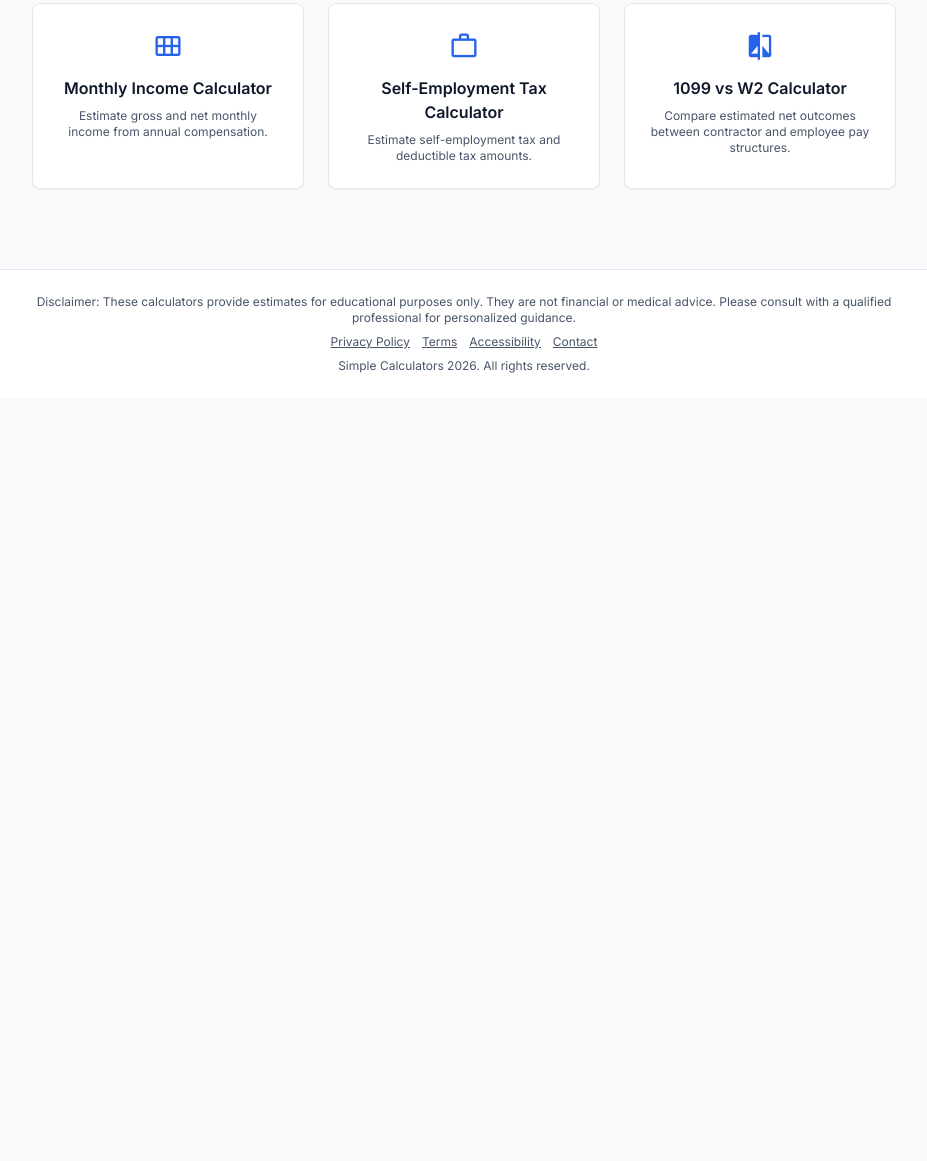
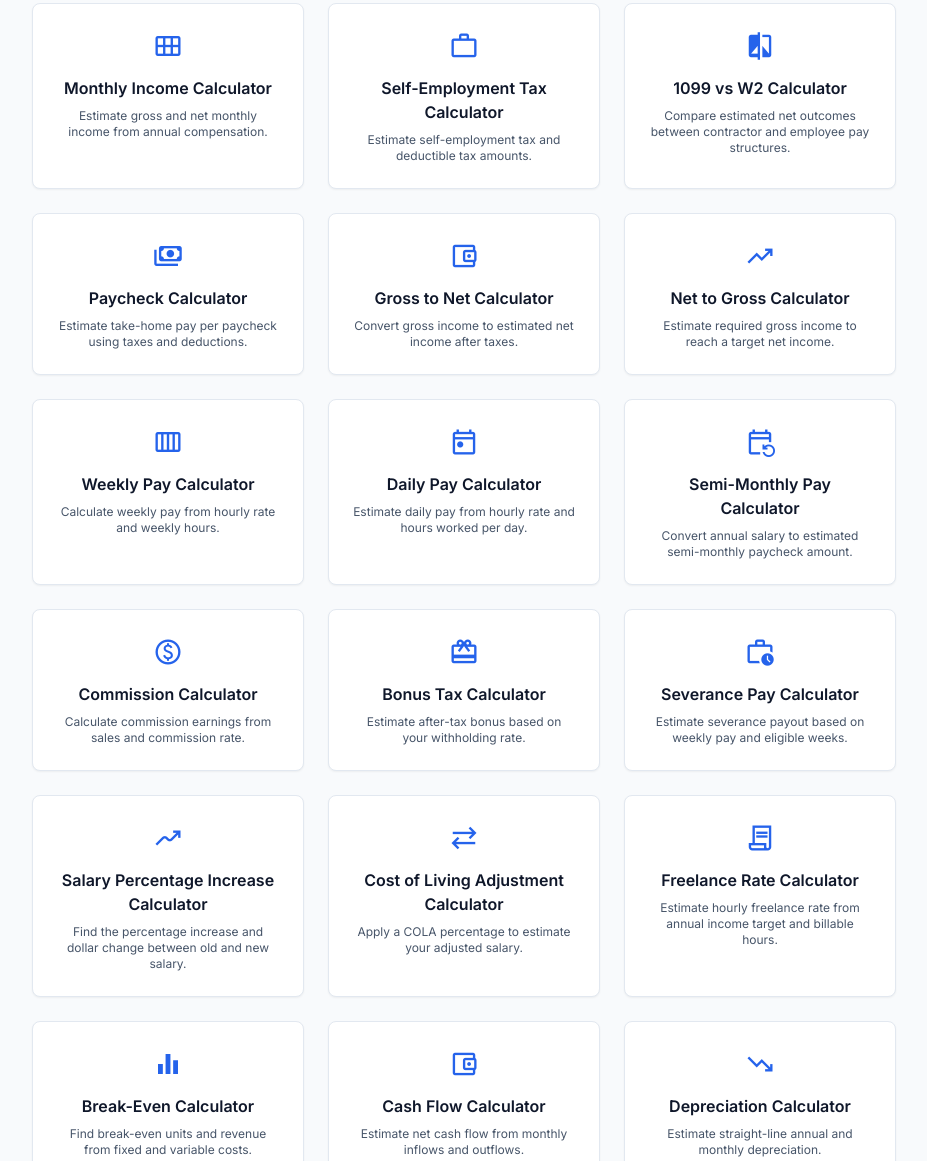
Before and after one commit to wylie/calculator-hub, an Astro site: page /budgeting in a window 1280 px wide. Shown: the part 1245-2406 px from the top of the page, without its empty margins (176-1103 px from the left). Before the commit the page ends 1643 px from the top, so only its background shows below. Built offline with nearby package versions, Linux system fonts and the light colour scheme; Astro itself is replaced by a stand-in of ours.

Commit message:
Show generated calculators in category listings

```diff
--- a/src/react-pages/Categories/BudgetingPage.tsx
+++ b/src/react-pages/Categories/BudgetingPage.tsx
@@ -1,12 +1,13 @@
 import { useEffect } from 'react';
 import Card from '../../components/Card';
 import analytics from '../../utils/analytics';
+import { generatedCalculators } from '../Generated/generatedCalculatorData';
 
 export default function BudgetingPage() {
   useEffect(() => {
     analytics.trackCalculatorView('budgeting');
   }, []);
-  const tools = [
+  const baseTools = [
     {
       path: '/budget',
       title: 'Budget Calculator',
@@ -117,6 +118,19 @@ export default function BudgetingPage() {
     },
   ];
 
+  const generatedTools = generatedCalculators
+    .filter((calculator) => calculator.category === 'income')
+    .map((calculator) => ({
+      path: `/${calculator.slug}`,
+      title: calculator.title,
+      description: calculator.description,
+      icon: calculator.icon,
+    }));
+
+  const tools = [...baseTools, ...generatedTools].filter(
+    (tool, index, arr) => arr.findIndex((item) => item.path === tool.path) === index
+  );
+
   return (
     <div>
       <h1 className="text-3xl font-bold text-slate-900 mb-4">Budgeting & Finance Calculators</h1>
--- a/src/react-pages/Categories/ConvertersPage.tsx
+++ b/src/react-pages/Categories/ConvertersPage.tsx
@@ -1,12 +1,13 @@
 import { useEffect } from 'react';
 import Card from '../../components/Card';
 import analytics from '../../utils/analytics';
+import { generatedCalculators } from '../Generated/generatedCalculatorData';
 
 export default function ConvertersPage() {
   useEffect(() => {
     analytics.trackCalculatorView('converters');
   }, []);
-  const tools = [
+  const baseTools = [
     {
       path: '/weather',
       title: 'Temperature Converter',
@@ -189,6 +190,19 @@ export default function ConvertersPage() {
     },
   ];
 
+  const generatedTools = generatedCalculators
+    .filter((calculator) => calculator.category === 'percentages' || calculator.category === 'time')
+    .map((calculator) => ({
+      path: `/${calculator.slug}`,
+      title: calculator.title,
+      description: calculator.description,
+      icon: calculator.icon,
+    }));
+
+  const tools = [...baseTools, ...generatedTools].filter(
+    (tool, index, arr) => arr.findIndex((item) => item.path === tool.path) === index
+  );
+
   return (
     <div>
       <h1 className="text-3xl font-bold text-slate-900 mb-4">Converters & Tools</h1>
--- a/src/react-pages/Categories/HealthPage.tsx
+++ b/src/react-pages/Categories/HealthPage.tsx
@@ -1,12 +1,13 @@
 import { useEffect } from 'react';
 import Card from '../../components/Card';
 import analytics from '../../utils/analytics';
+import { generatedCalculators } from '../Generated/generatedCalculatorData';
 
 export default function HealthPage() {
   useEffect(() => {
     analytics.trackCalculatorView('health');
   }, []);
-  const tools = [
+  const baseTools = [
     {
       path: '/calories',
       title: 'Calorie Calculator',
@@ -159,6 +160,19 @@ export default function HealthPage() {
     },
   ];
 
+  const generatedTools = generatedCalculators
+    .filter((calculator) => calculator.category === 'health' || calculator.category === 'outdoors')
+    .map((calculator) => ({
+      path: `/${calculator.slug}`,
+      title: calculator.title,
+      description: calculator.description,
+      icon: calculator.icon,
+    }));
+
+  const tools = [...baseTools, ...generatedTools].filter(
+    (tool, index, arr) => arr.findIndex((item) => item.path === tool.path) === index
+  );
+
   return (
     <div>
       <h1 className="text-3xl font-bold text-slate-900 mb-4">Health & Lifestyle Calculators</h1>
--- a/src/react-pages/Categories/LoansPage.tsx
+++ b/src/react-pages/Categories/LoansPage.tsx
@@ -1,12 +1,13 @@
 import { useEffect } from 'react';
 import Card from '../../components/Card';
 import analytics from '../../utils/analytics';
+import { generatedCalculators } from '../Generated/generatedCalculatorData';
 
 export default function LoansPage() {
   useEffect(() => {
     analytics.trackCalculatorView('loans');
   }, []);
-  const tools = [
+  const baseTools = [
     {
       path: '/mortgage',
       title: 'Mortgage Calculator',
@@ -129,6 +130,19 @@ export default function LoansPage() {
     },
   ];
 
+  const generatedTools = generatedCalculators
+    .filter((calculator) => calculator.category === 'loans' || calculator.category === 'home')
+    .map((calculator) => ({
+      path: `/${calculator.slug}`,
+      title: calculator.title,
+      description: calculator.description,
+      icon: calculator.icon,
+    }));
+
+  const tools = [...baseTools, ...generatedTools].filter(
+    (tool, index, arr) => arr.findIndex((item) => item.path === tool.path) === index
+  );
+
   return (
     <div>
       <h1 className="text-3xl font-bold text-slate-900 mb-4">Loans & Real Estate Calculators</h1>
```
